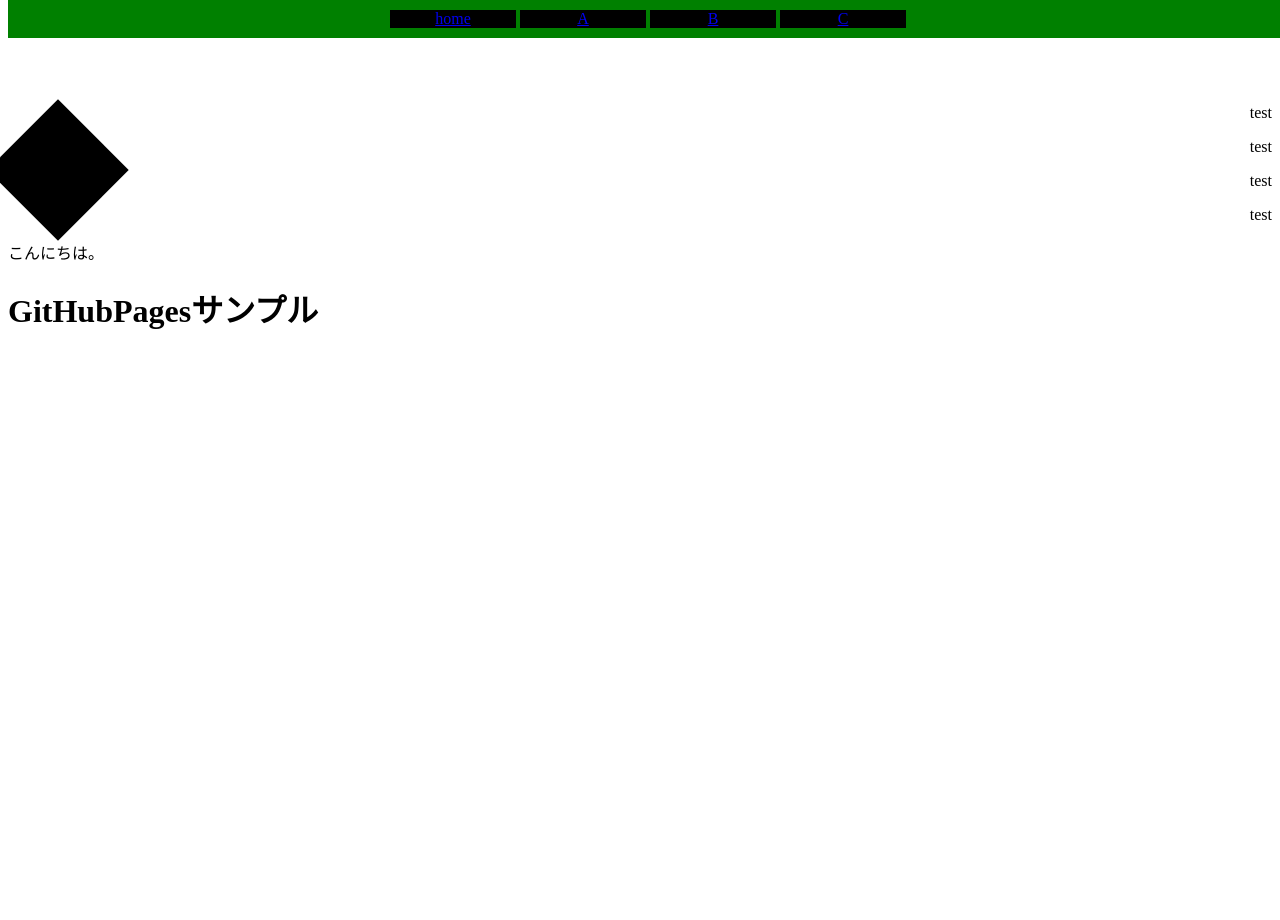
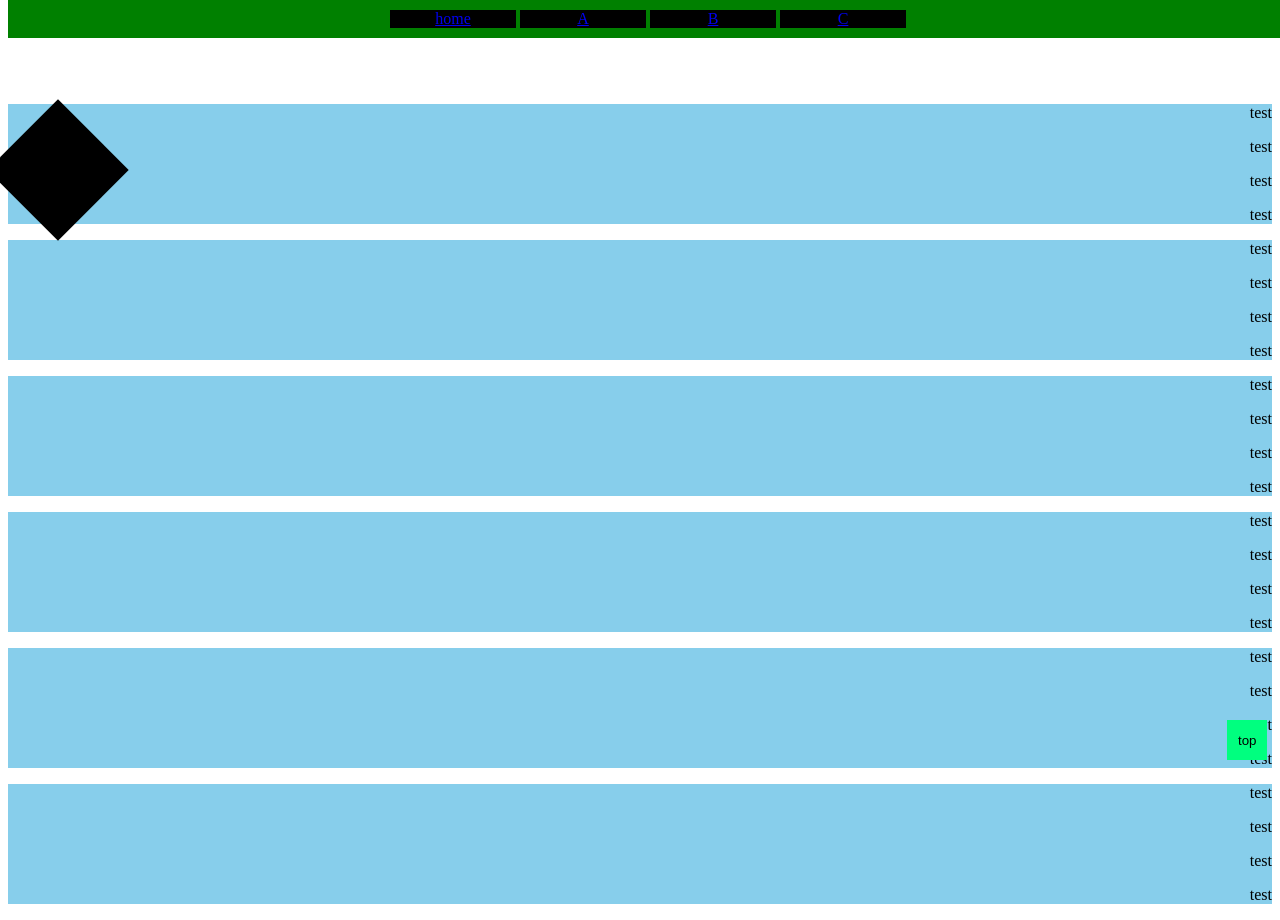
Before and after one commit to chihiro390/web, a plain HTML site: page index.html in a window 1280 px wide. Before the commit the page ends 800 px from the top, so only its background shows below. Drawn offline with Linux system fonts and the light colour scheme.

Commit message:
スクロールボタンを作成した。

```diff
--- a/index.html
+++ b/index.html
@@ -16,7 +16,42 @@
 </header>
 
 <body>
-<div class="right">
+<div class="contents">
+    <p>test</p>
+    <p>test</p>
+    <p>test</p>
+    <p>test</p>
+</div>
+
+<div class="contents">
+    <p>test</p>
+    <p>test</p>
+    <p>test</p>
+    <p>test</p>
+</div>
+
+<div class="contents">
+    <p>test</p>
+    <p>test</p>
+    <p>test</p>
+    <p>test</p>
+</div>
+
+<div class="contents">
+    <p>test</p>
+    <p>test</p>
+    <p>test</p>
+    <p>test</p>
+</div>
+
+<div class="contents">
+    <p>test</p>
+    <p>test</p>
+    <p>test</p>
+    <p>test</p>
+</div>
+
+<div class="contents">
     <p>test</p>
     <p>test</p>
     <p>test</p>
@@ -26,10 +61,8 @@
 <div class="square">
 
 </div>
+<button class="go-top" id="js-button"><a>top</a></button>
 <script type="text/javascript" src="./javascript.js"></script>
-<main>
- <h1 id="text"><span id="i">GitHubPagesサンプル</span></h1>
-</main>
 
 </body>
 </html>
--- a/javascript.js
+++ b/javascript.js
@@ -1,32 +1,22 @@
-document.write("こんにちは。");
-document.addEventListener('click', function() {
+gotop('js-button',400);
 
-    console.log('クリックされました');
+function gotop(elem,duration){
+let target = document.getElementById(elem);
+target.addEventListener('click',function() {
+
+  let currentY = window.pageYOffset;
+  let step =duration/currentY > 1  ? 10 : 100;
+  let timeStep = duration/currentY * step;
+  let intervalID = setInterval(scrollUp, timeStep);
+
+  function scrollUp(){
+    currentY = window.pageYOffset;
+    if(currentY === 0){
+      clearInterval(intervalID);
+    }else{
+      scrollBy(0, -step);
+    }
+  }
 
 });
-
-var myButton = document.querySelector('button');
-var myHeading = document.createElement('p');
-
-
-function setUserName() {
-  var myName = prompt('あなたの好きな食べ物を教えてください');
-  localStorage.setItem('name', myName);
-  myHeading.textContent = 'おいしいの？';
-  document.body.appendChild(myHeading);
 }
-          myButton.onclick = function() {
-            setUserName();
-          }
-
-
-if(!localStorage.getItem('name')) {
-  setUserName();
-} else {
-  var storedName = localStorage.getItem('name');
-  myHeading.textContent ;
-}
-
-for(let i = 0; i < myHeading.length ; i++) {
-  myHeading[i].addEventListener('click', createParagraph);
-}
--- a/style.css
+++ b/style.css
@@ -28,8 +28,9 @@ body{
     padding-top: 80px;
 }
 
-.right{
+.contents{
     text-align: right;
+    background: skyblue;
 }
 
 p{
@@ -45,3 +46,16 @@ p{
     left: 60;
     transform: rotate(45deg);
 }
+
+.go-top{
+    position: fixed;
+    z-index: 1000;
+    display: block;
+    background-color: springgreen;
+    border-style: none;
+    text-align: center;
+    right: 1vw;
+    top: 90vh;
+    height: 3em;
+    width: 3em;
+}
```
